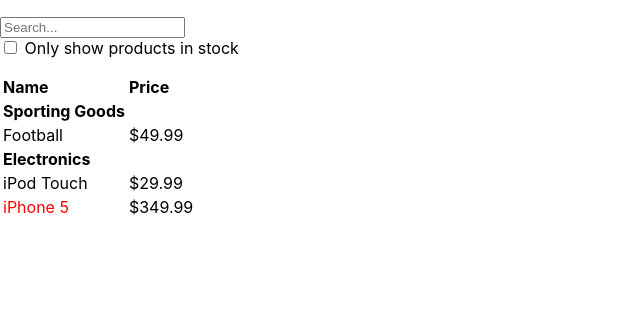
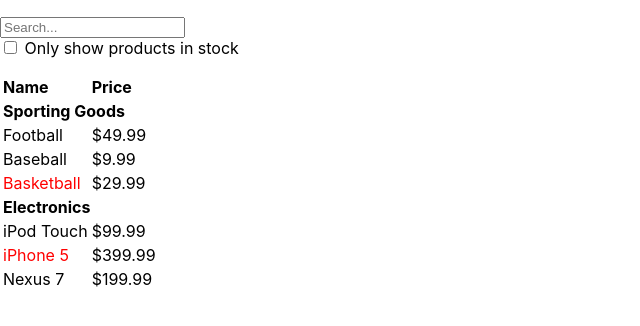
Before and after one commit to tlanders/product-data-table, a React (Create React App) app: page / in a window 1280 px wide. Shown: the top 326 px of the page, without its empty margins (0-640 px from the left). Built offline with nearby package versions, Linux system fonts and the light colour scheme.

Commit message:
building table based on dynamic product data

```diff
--- a/src/App.js
+++ b/src/App.js
@@ -6,9 +6,18 @@
 function App() {
   return (
     <div className="App">
-        <FilterableProductTable/>
+        <FilterableProductTable products={PRODUCTS}/>
     </div>
   );
 }
 
+const PRODUCTS = [
+    {category: "Sporting Goods", price: "$49.99", stocked: true, name: "Football"},
+    {category: "Sporting Goods", price: "$9.99", stocked: true, name: "Baseball"},
+    {category: "Sporting Goods", price: "$29.99", stocked: false, name: "Basketball"},
+    {category: "Electronics", price: "$99.99", stocked: true, name: "iPod Touch"},
+    {category: "Electronics", price: "$399.99", stocked: false, name: "iPhone 5"},
+    {category: "Electronics", price: "$199.99", stocked: true, name: "Nexus 7"}
+];
+
 export default App;
--- a/src/components/FilterableProductTable.js
+++ b/src/components/FilterableProductTable.js
@@ -7,7 +7,7 @@
         return (
             <div id="filterable-table">
                 <SearchBar/>
-                <ProductTable/>
+                <ProductTable products={this.props.products}/>
             </div>
         );
     }
--- a/src/components/ProductCategoryRow.js
+++ b/src/components/ProductCategoryRow.js
@@ -3,8 +3,7 @@
 const ProductCategoryRow = (props) => {
     return (
         <tr>
-            <td><b>{props.title}</b></td>
-            <td></td>
+            <th colSpan="2"><b>{props.title}</b></th>
         </tr>
     );
 };
--- a/src/components/ProductRow.js
+++ b/src/components/ProductRow.js
@@ -4,7 +4,7 @@
     return (
         <tr>
             <td class={props.stocked ? 'stocked' : 'not-stocked'}>{props.productName}</td>
-            <td>${props.price}</td>
+            <td>{props.price}</td>
         </tr>
     );
 };
--- a/src/components/ProductTable.js
+++ b/src/components/ProductTable.js
@@ -4,6 +4,21 @@
 
 class ProductTable extends Component {
     render() {
+        const rows = [];
+        let category = null;
+        this.props.products.forEach((product) => {
+            if(category == null || product.category !== category) {
+                category = product.category;
+                rows.push(
+                    <ProductCategoryRow title={category}/>
+                );
+            }
+
+            rows.push(
+                <ProductRow productName={product.name} price={product.price} stocked={product.stocked}/>
+            )
+        });
+
         return (
             <div id="product-table">
                 <table>
@@ -12,12 +27,7 @@
                     <th>Price</th>
                     </thead>
                     <tbody>
-                    <ProductCategoryRow title="Sporting Goods"/>
-                    <ProductRow productName="Football" price="49.99" stocked={true}/>
-
-                    <ProductCategoryRow title="Electronics"/>
-                    <ProductRow productName="iPod Touch" price="29.99" stocked={true}/>
-                    <ProductRow productName="iPhone 5" price="349.99" stocked={false}/>
+                    {rows}
                     </tbody>
                 </table>
             </div>
```
